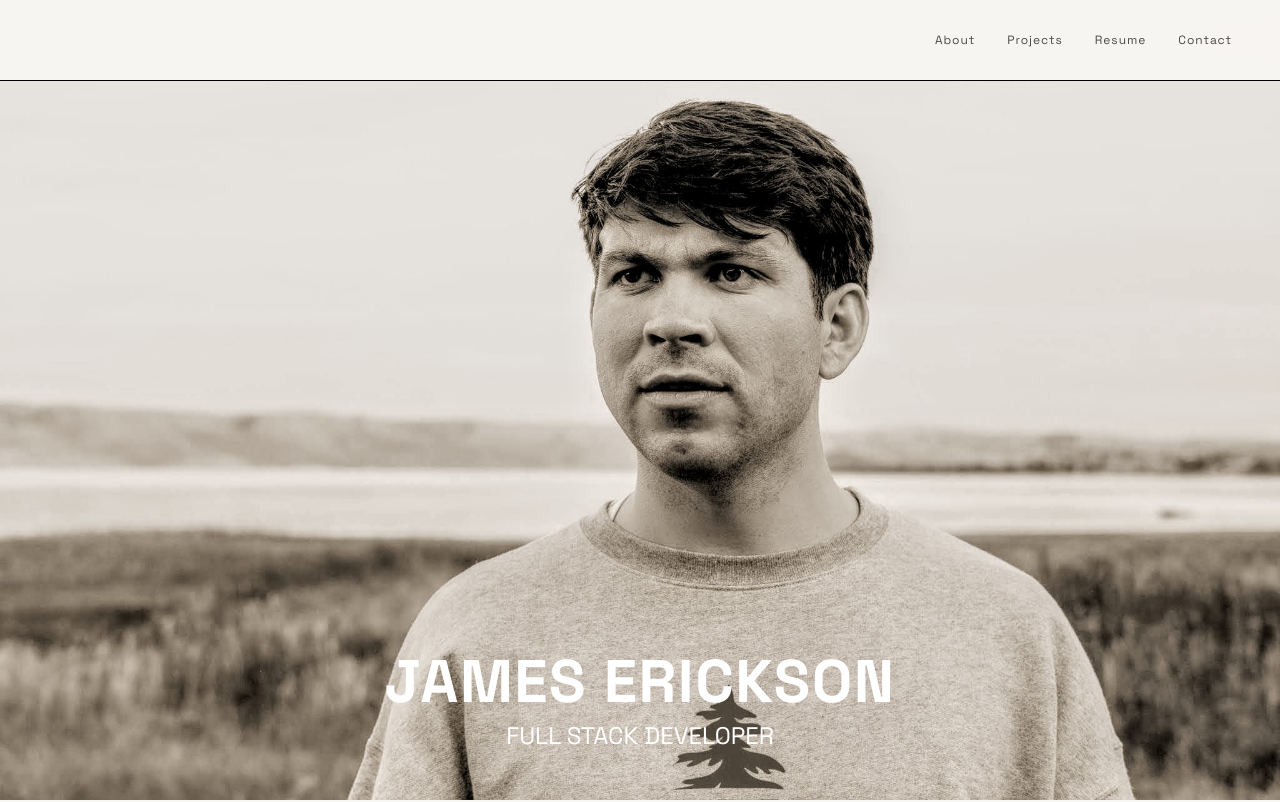
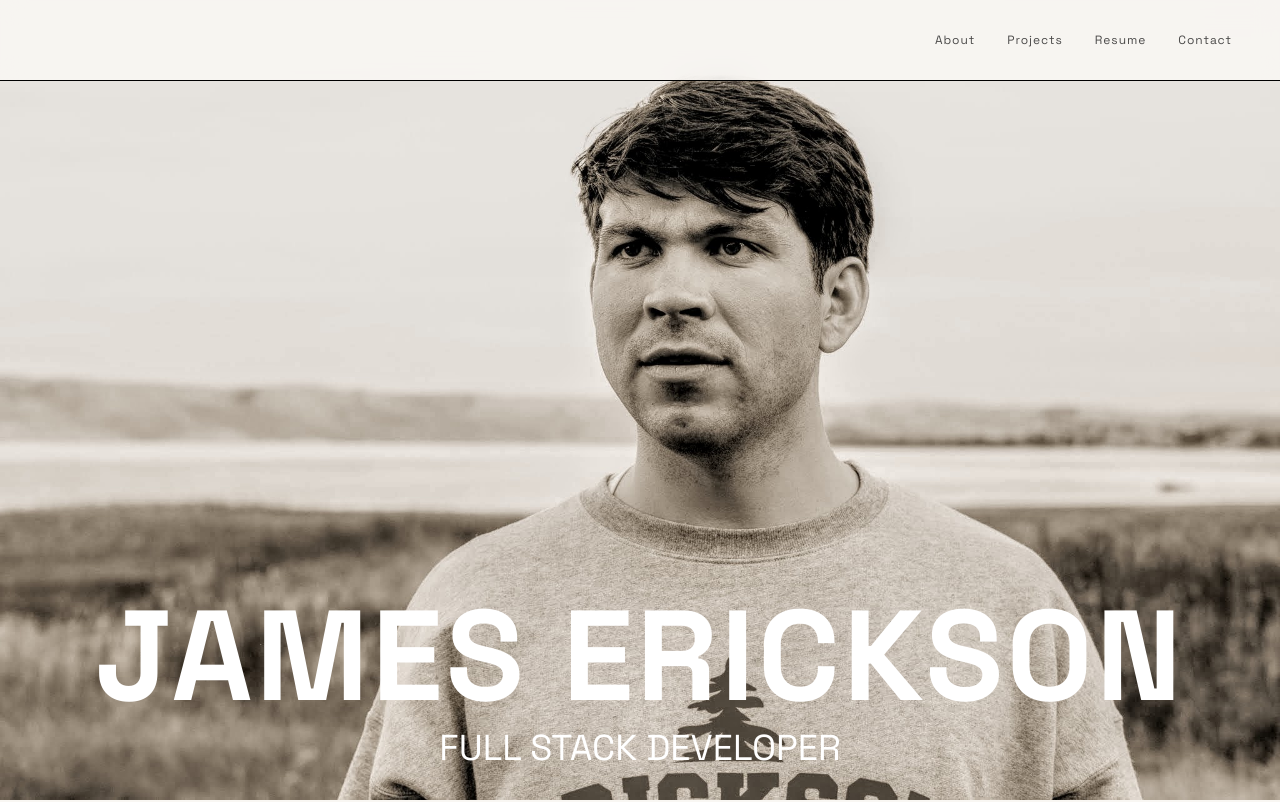
Before and after one commit to ericjamee/portfolio, a Next.js app: page / in a window 1280 px wide. Shown: the top 802 px of the page. Built offline with nearby package versions, Linux system fonts and the light colour scheme.

Commit message:
Enlarge hero name and adjust image position

```diff
--- a/app/page.tsx
+++ b/app/page.tsx
@@ -8,11 +8,11 @@ export default function Home() {
         <img
           src="/images/JimHero.jpg"
           alt="James Erickson"
-          className="w-full h-full object-cover"
+          className="w-full h-full object-cover object-bottom"
         />
-        <div className="absolute bottom-0 left-0 right-0 pb-12 text-center">
-          <h1 className="text-4xl sm:text-6xl font-bold text-white tracking-wide">JAMES ERICKSON</h1>
-          <p className="text-lg sm:text-2xl text-white mt-2">FULL STACK DEVELOPER</p>
+        <div className="absolute bottom-0 left-0 right-0 pb-8 text-center px-4">
+          <h1 className="text-6xl sm:text-8xl md:text-9xl font-bold text-white tracking-wide">JAMES ERICKSON</h1>
+          <p className="text-xl sm:text-3xl md:text-4xl text-white mt-2">FULL STACK DEVELOPER</p>
         </div>
       </section>
 
```
